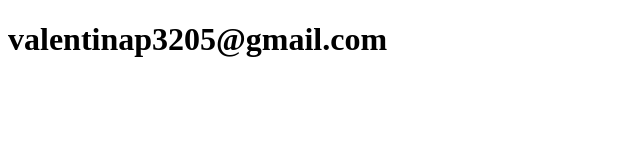
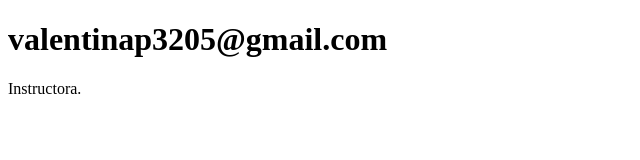
Before and after one commit to Valew7/proyecto, a plain HTML site: page contacto.html in a window 1280 px wide. Shown: the full height of the page, 0-640 px from the left. Drawn offline with Linux system fonts and the light colour scheme.

Commit message:
Actualiza el contacto

```diff
--- a/contacto.html
+++ b/contacto.html
@@ -7,5 +7,6 @@
 </head>
 <body>
     <h1>valentinap3205@gmail.com</h1>
+    <p>Instructora.</p>
 </body>
 </html>
```
